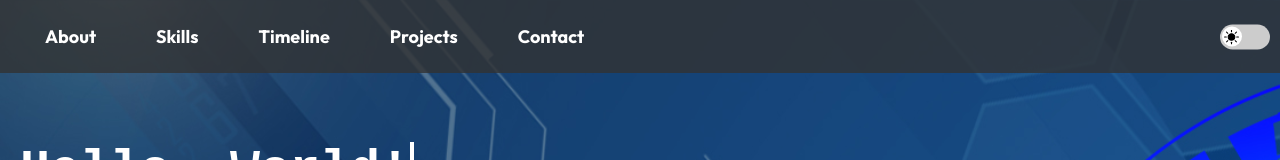
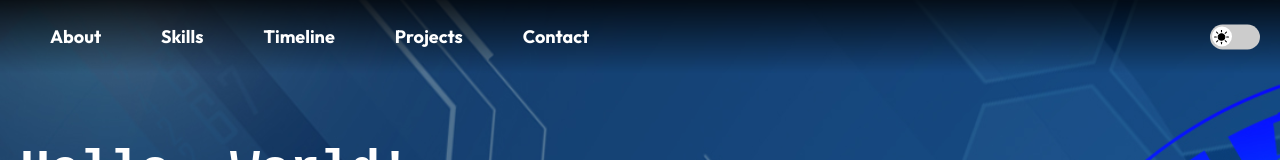
Before and after one commit to msaqibatifj/Webfolio, a plain HTML site: page index.html in a window 1280 px wide. Shown: the top 160 px of the page. Drawn offline with Linux system fonts and the light colour scheme.

Commit message:
Add scroll-based navbar visibility and enhance styles

```diff
--- a/script.js
+++ b/script.js
@@ -41,6 +41,23 @@ document.addEventListener("DOMContentLoaded", () => {
         }
     });
 });
+document.addEventListener("DOMContentLoaded", function () {
+    const navbar = document.querySelector("#navbar");
+    let lastScrollY = window.scrollY;
+
+    window.addEventListener("scroll", () => {
+        if (window.scrollY > lastScrollY) {
+            // User is scrolling down, hide the navbar
+            navbar.classList.add("hidden");
+            navbar.classList.remove("visible");
+        } else {
+            // User is scrolling up, show the navbar
+            navbar.classList.add("visible");
+            navbar.classList.remove("hidden");
+        }
+        lastScrollY = window.scrollY;
+    });
+});
 function showImage(index) {
     modal.style.display = "flex";
     modalImg.src = images[index].src;
--- a/styles.css
+++ b/styles.css
@@ -26,17 +26,20 @@ hr {
 
 /* Navbar */
 #navbar {
-    background-color: rgba(51, 51, 51, 0.8); /* Semi-transparent navbar */
-    padding: 15px;
     position: fixed;
-    width: 100%;
     top: 0;
     left: 0;
+    width: 100%;
+    background: linear-gradient(to bottom, rgba(0, 0, 0, 0.8), rgba(0, 0, 0, 0)); /* Gradient opacity */
+    z-index: 1000;
+    padding: 15px 20px;
     display: flex;
-    justify-content: left;
-    z-index: 1000; /* Ensure navbar stays on top */
+    justify-content: flex-start; /* Align links to the left */
+    align-items: center; /* Vertically center items */
+    transition: transform 0.5s ease, opacity 0.5s ease; /* Smooth transition for movement and opacity */
 }
 
+/* Navbar Links */
 #navbar a {
     color: white;
     text-decoration: none;
@@ -44,18 +47,31 @@ hr {
     font-weight: bold;
     margin: 0 15px;
     padding: 10px 15px;
-    transition: background-color 0.5s ease;
+    transition: background-color 0.3s ease;
 }
 
+
 #navbar a:hover {
-    background-color: #555;
+    background-color: rgba(255, 255, 255, 0.2); /* Slight hover effect */
     border-radius: 5px;
+}
+
+/* Navbar Hidden State (for downward transition) */
+#navbar.hidden {
+    transform: translateY(-100%); /* Move navbar upwards out of view */
+    opacity: 0; /* Gradually fade out */
+}
+
+/* Navbar Visible State */
+#navbar.visible {
+    transform: translateY(0); /* Move navbar back into view */
+    opacity: 1; /* Fully visible */
 }
 
 /* Dark Mode Toggle */
 .dark-mode-toggle {
     position: absolute;
-    right: 40px; /* Space from the right side */
+    right: 60px; /* Space from the right side */
     top: 50%;
     transform: translateY(-50%);
     display: flex;
@@ -146,7 +162,7 @@ body.dark-mode {
 }
 
 body.dark-mode #navbar {
-    background-color: rgba(0, 0, 0, 0.8);
+    background: linear-gradient(to bottom, rgba(0, 0, 0, 0.9), rgba(0, 0, 0, 0)); /* Gradient opacity */
 }
 
 body.dark-mode hr {
```
